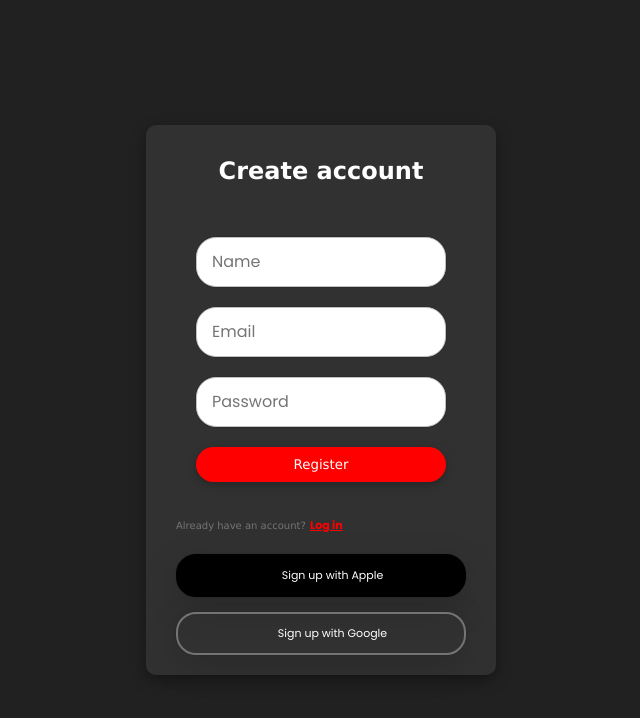
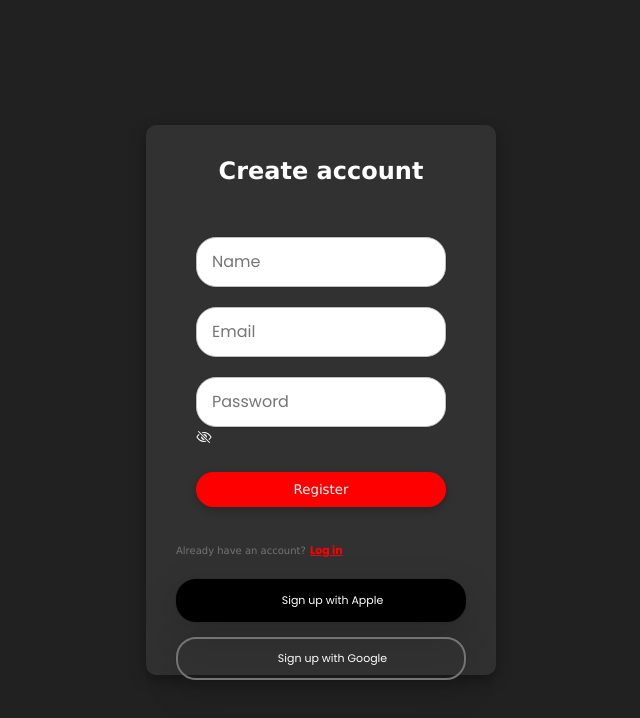
Before and after one commit to sn-sniper/flex-fit-zone, a React (Create React App) app: page /register in a window 1280 px wide. Shown: the top 718 px of the page, without its empty margins (319-959 px from the left). Built offline with nearby package versions, Linux system fonts and the light colour scheme.

Commit message:
password

```diff
--- a/src/Pages/Register.js
+++ b/src/Pages/Register.js
@@ -45,6 +45,7 @@ function Register() {
             value={formData.email}
             onChange={handleInputChange}
           />
+          <div>
           <input
             type="password"
             name="password"
@@ -53,6 +54,8 @@ function Register() {
             value={formData.password}
             onChange={handleInputChange}
           />
+          <ion-icon name="eye-off-outline"></ion-icon>
+          </div>
           <button className="form-btn">Register</button>
         </form>
         <p className="sign-up-label">
```
